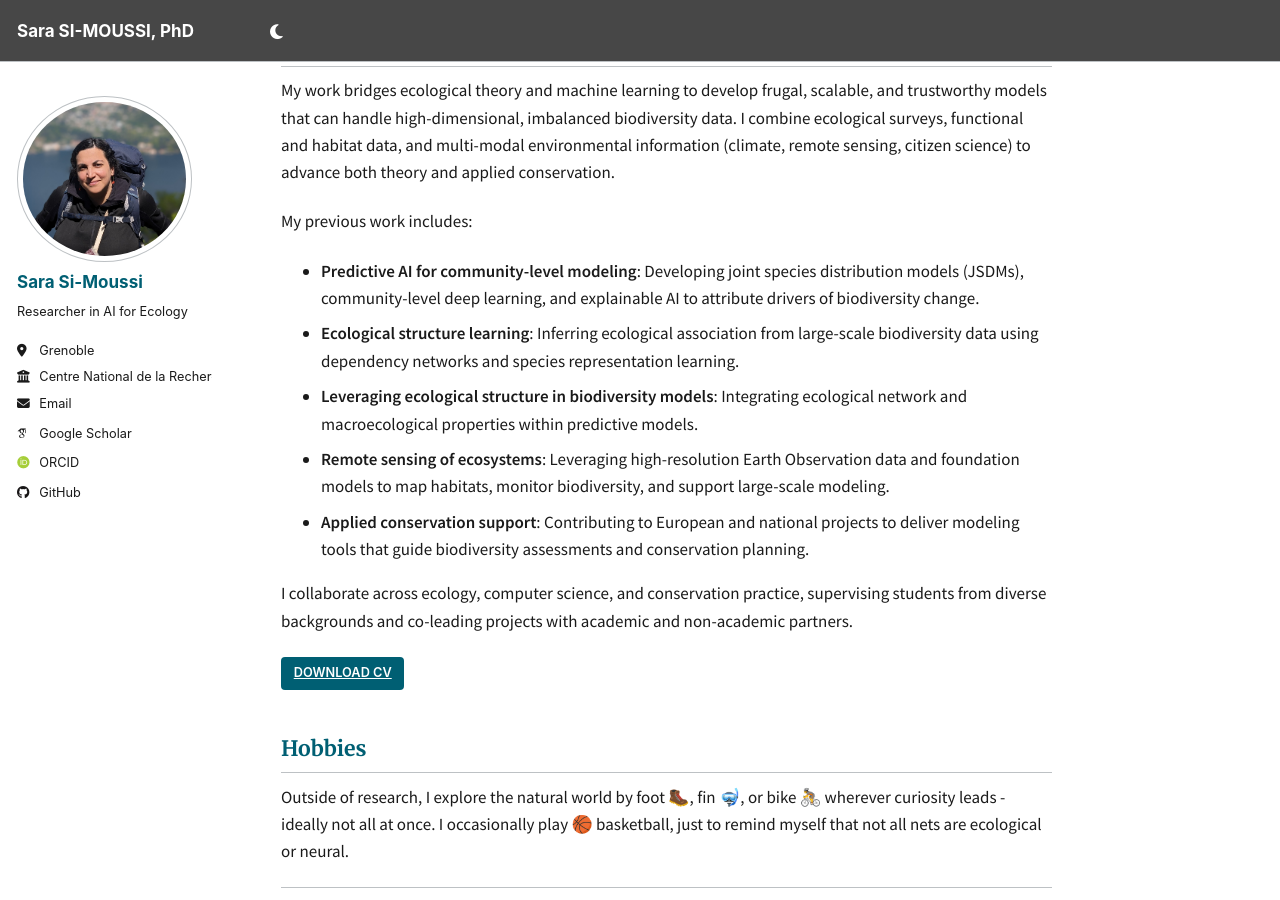
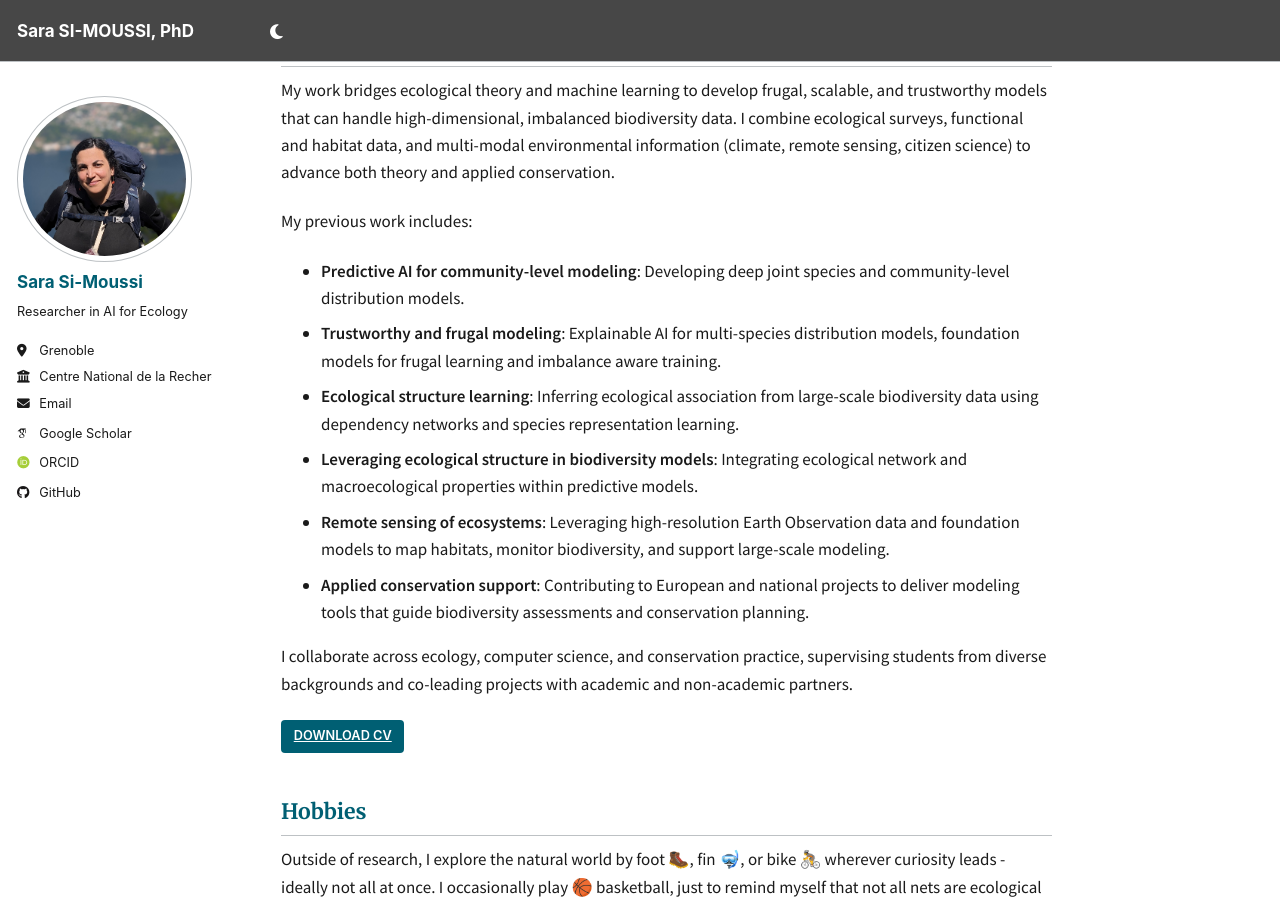
Before and after one commit to bettasimousss/bettasimousss.github.io, a Jekyll site: the page built from _pages/about.md, in a window 1280 px wide and 900 px high, scrolled down 375 px. Built offline with Jekyll 4.4.1, drawn with Linux system fonts in a browser that asks for light colours; some web fonts are replaced.

Commit message:
Update about.md

```diff
--- a/_pages/about.md
+++ b/_pages/about.md
@@ -19,7 +19,8 @@ My work bridges ecological theory and machine learning to develop frugal, scalab
 
 My previous work includes:
 
-- **Predictive AI for community-level modeling**: Developing joint species distribution models (JSDMs), community-level deep learning, and explainable AI to attribute drivers of biodiversity change.
+- **Predictive AI for community-level modeling**: Developing deep joint species and community-level distribution models.
+- **Trustworthy and frugal modeling**: Explainable AI for multi-species distribution models, foundation models for frugal learning and imbalance aware training.
 - **Ecological structure learning**: Inferring ecological association from large-scale biodiversity data using dependency networks and species representation learning.
 - **Leveraging ecological structure in biodiversity models**:  Integrating ecological network and macroecological properties within predictive models.
 - **Remote sensing of ecosystems**: Leveraging high-resolution Earth Observation data and foundation models to map habitats, monitor biodiversity, and support large-scale modeling.
```
